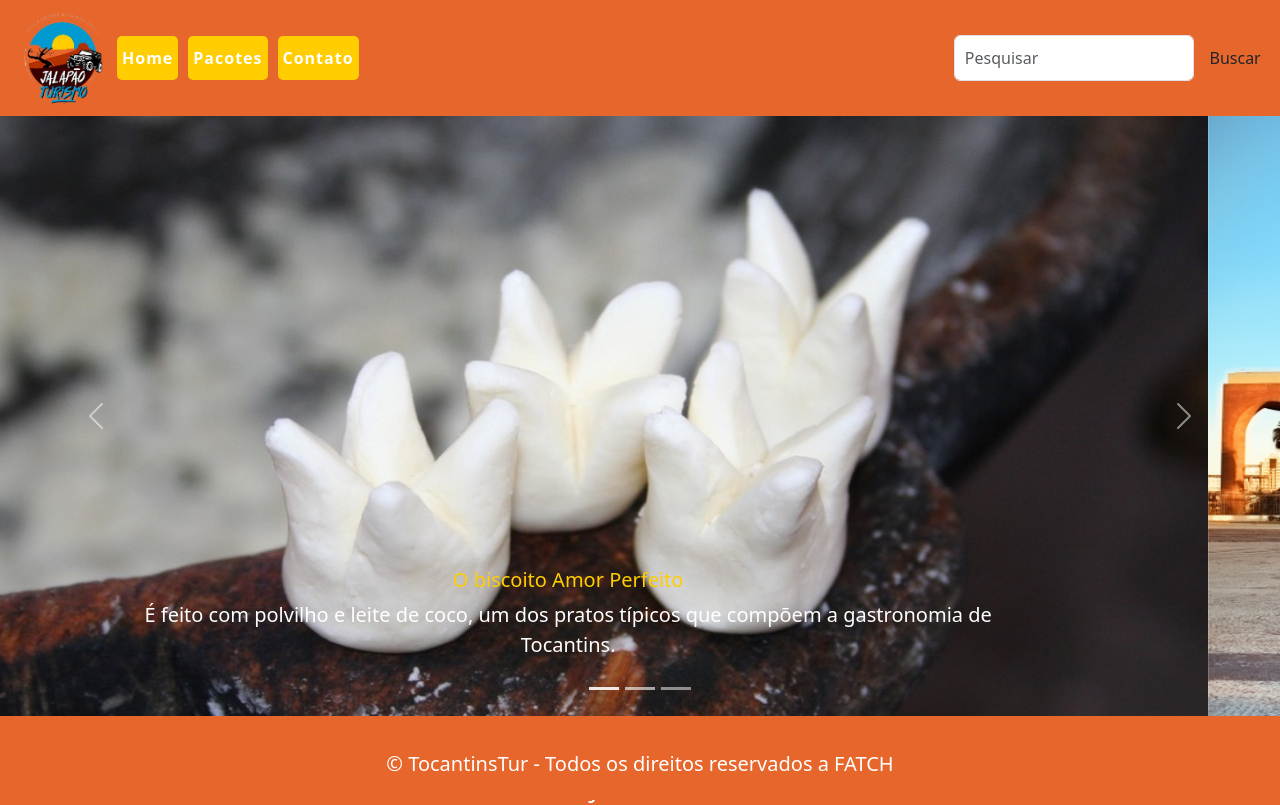
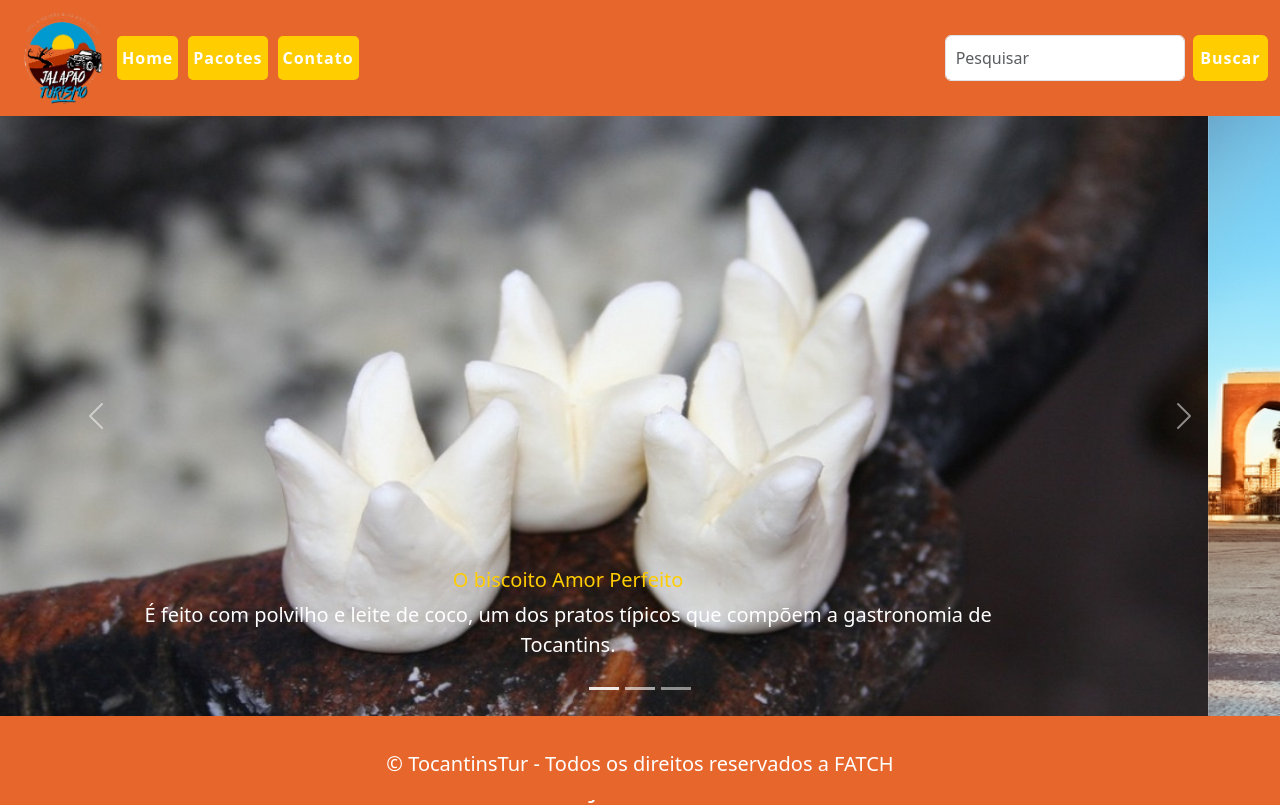
Before and after one commit to francineyaraujoo/jalapao, a plain HTML site: page index.html in a window 1280 px wide. Shown: the top 805 px of the page. Drawn offline with nearby package versions, Linux system fonts and the light colour scheme.

Commit message:
Update style.css

```diff
--- a/css/style.css
+++ b/css/style.css
@@ -44,6 +44,10 @@ form .botoes {
 }
 
 .botao-pesquisa {
+  color: #fff !important;
+  background-color: #FFCD00 !important;
+  font-weight: bold !important;
+  letter-spacing: 1px !important;
   padding: 2% !important;
   margin: 0% 2% 1 !important;
 }
```
